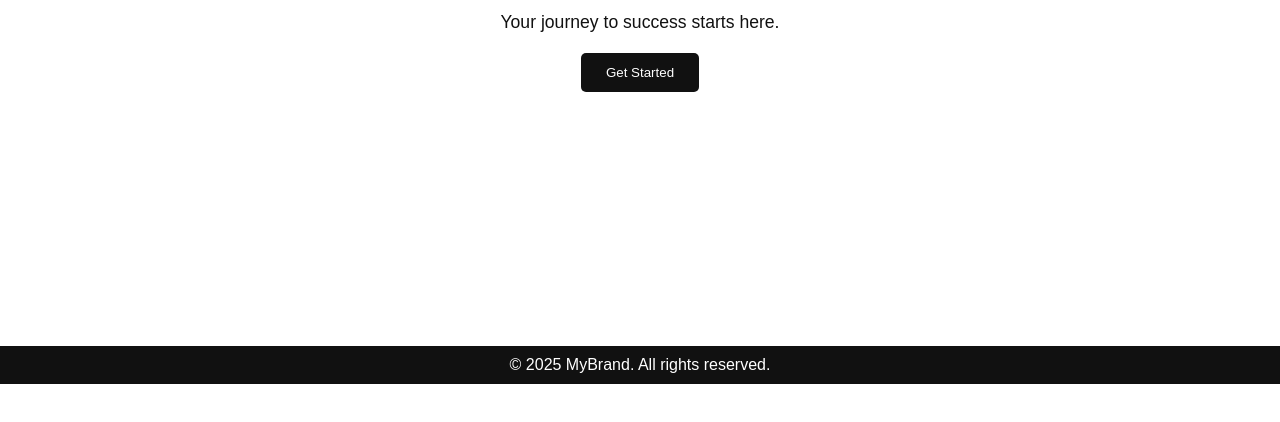
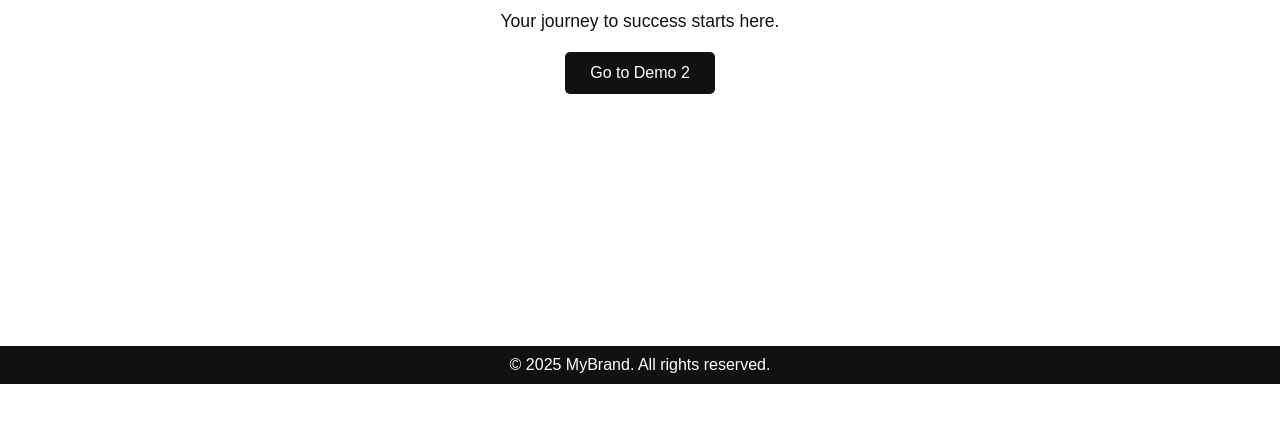
Before and after one commit to sai3223/Demo, a plain HTML site: page index.html in a window 1280 px wide. Shown: the part 352-774 px from the top of the page. Drawn offline with Linux system fonts and the light colour scheme.

Commit message:
Update index.html

```diff
--- a/index.html
+++ b/index.html
@@ -14,8 +14,8 @@
     .hero { height: 80vh; display: flex; flex-direction: column; justify-content: center; align-items: center; padding: 20px; }
     .hero h2 { font-size: 2rem; margin-bottom: 15px; }
     .hero p { font-size: 1.1rem; margin-bottom: 20px; }
-    .hero button { padding: 12px 25px; background: #111; color: #fff; border: none; cursor: pointer; border-radius: 5px; }
-    .hero button:hover { background: #333; }
+    .hero a { display: inline-block; padding: 12px 25px; background: #111; color: #fff; text-decoration: none; border-radius: 5px; }
+    .hero a:hover { background: #333; }
 
     footer { background: #111; color: #fff; padding: 10px; }
   </style>
@@ -28,7 +28,7 @@
   <section class="hero">
     <h2>Welcome to MyBrand</h2>
     <p>Your journey to success starts here.</p>
-    <button>Get Started</button>
+    <a href="demo2.html">Go to Demo 2</a>
   </section>
 
   <footer>
```
